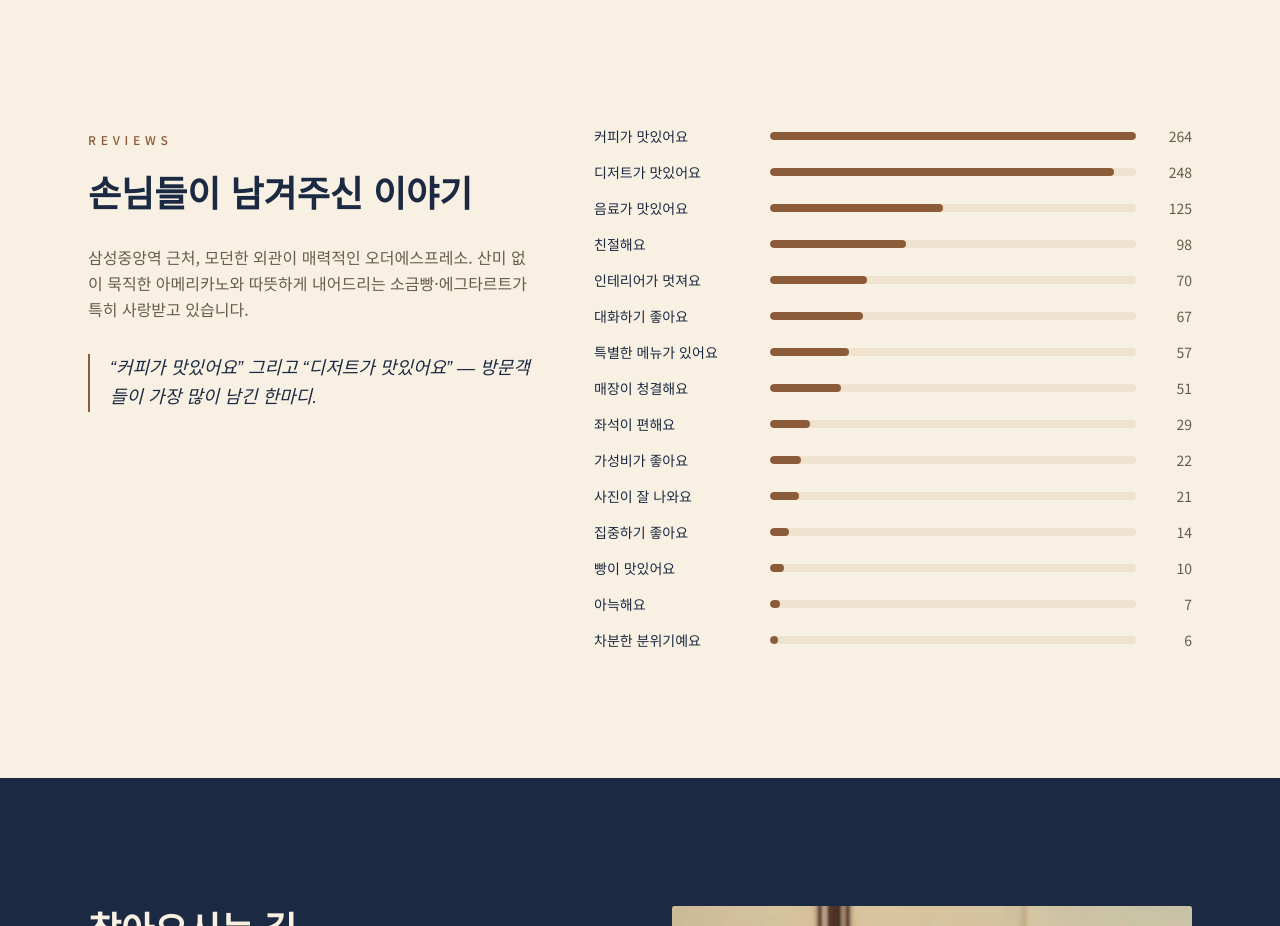
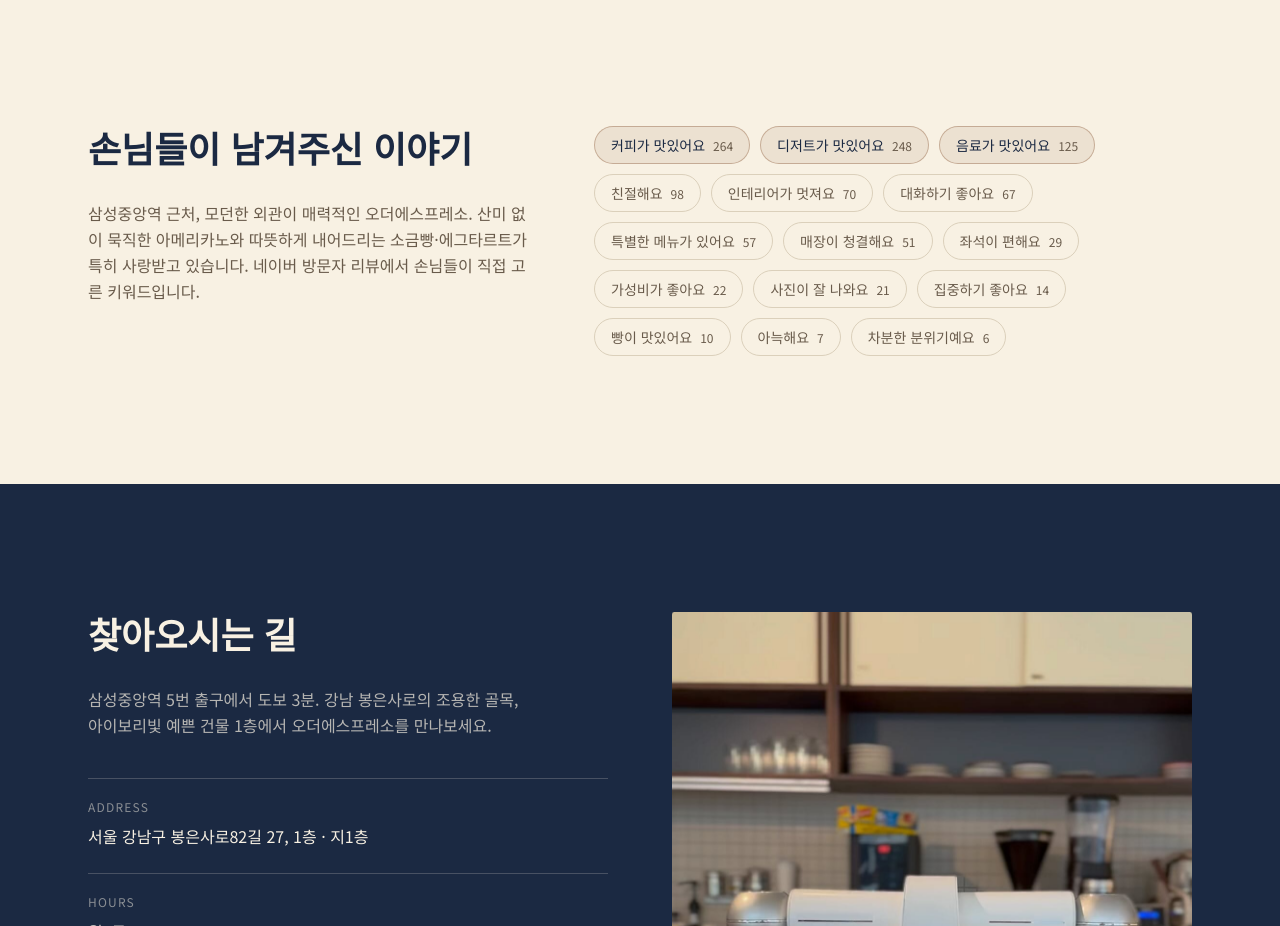
Before and after one commit to AndrewDongminYoo/order-espresso-website, a Next.js app: page / in a window 1280 px wide. Shown: the part 5880-6806 px from the top of the page. Built offline with nearby package versions, Linux system fonts and the light colour scheme.

Commit message:
feat(site): replace review keyword bars with keyword pills
Swap the 15-row progress-bar list for a pill cloud that keeps the real
Naver review keyword counts, highlighting the top three. Remove the
blockquote that restated the keyword data.

```diff
--- a/components/reviews.tsx
+++ b/components/reviews.tsx
@@ -16,44 +16,35 @@ const keywords = [
   { label: '차분한 분위기예요', count: 6 },
 ];
 
-const max = Math.max(...keywords.map((k) => k.count));
-
 export function Reviews() {
   return (
     <section id="reviews" className="scroll-mt-28 bg-background py-24 md:py-32">
       <div className="mx-auto max-w-6xl px-6">
         <div className="grid gap-12 md:grid-cols-[0.85fr_1.15fr] md:gap-16">
           <div>
-            <span className="text-xs font-medium uppercase tracking-[0.4em] text-accent">
-              Reviews
-            </span>
-            <h2 className="mt-5 text-balance font-serif text-3xl font-semibold leading-snug text-foreground sm:text-4xl">
+            <h2 className="text-balance font-serif text-3xl font-semibold leading-snug text-foreground sm:text-4xl">
               손님들이 남겨주신 이야기
             </h2>
             <p className="mt-6 text-pretty leading-relaxed text-muted-foreground">
               삼성중앙역 근처, 모던한 외관이 매력적인 오더에스프레소. 산미 없이
               묵직한 아메리카노와 따뜻하게 내어드리는 소금빵·에그타르트가 특히
-              사랑받고 있습니다.
+              사랑받고 있습니다. 네이버 방문자 리뷰에서 손님들이 직접 고른
+              키워드입니다.
             </p>
-            <blockquote className="mt-8 border-l-2 border-accent pl-5 text-pretty font-serif text-lg italic leading-relaxed text-foreground">
-              &ldquo;커피가 맛있어요&rdquo; 그리고 &ldquo;디저트가
-              맛있어요&rdquo; &mdash; 방문객들이 가장 많이 남긴 한마디.
-            </blockquote>
           </div>
 
-          <ul className="flex flex-col justify-center gap-4">
-            {keywords.map((k) => (
-              <li key={k.label} className="flex items-center gap-4">
-                <span className="w-40 shrink-0 text-sm text-foreground">
-                  {k.label}
-                </span>
-                <div className="h-2 flex-1 overflow-hidden rounded-full bg-secondary">
-                  <div
-                    className="h-full rounded-full bg-accent"
-                    style={{ width: `${(k.count / max) * 100}%` }}
-                  />
-                </div>
-                <span className="w-10 shrink-0 text-right text-sm tabular-nums text-muted-foreground">
+          <ul className="flex flex-wrap content-center items-center gap-2.5">
+            {keywords.map((k, i) => (
+              <li
+                key={k.label}
+                className={`flex items-baseline gap-2 rounded-full border px-4 py-2 ${
+                  i < 3
+                    ? 'border-accent/40 bg-accent/10 text-foreground'
+                    : 'border-border text-muted-foreground'
+                }`}
+              >
+                <span className="text-sm">{k.label}</span>
+                <span className="text-xs tabular-nums text-muted-foreground">
                   {k.count}
                 </span>
               </li>
```
